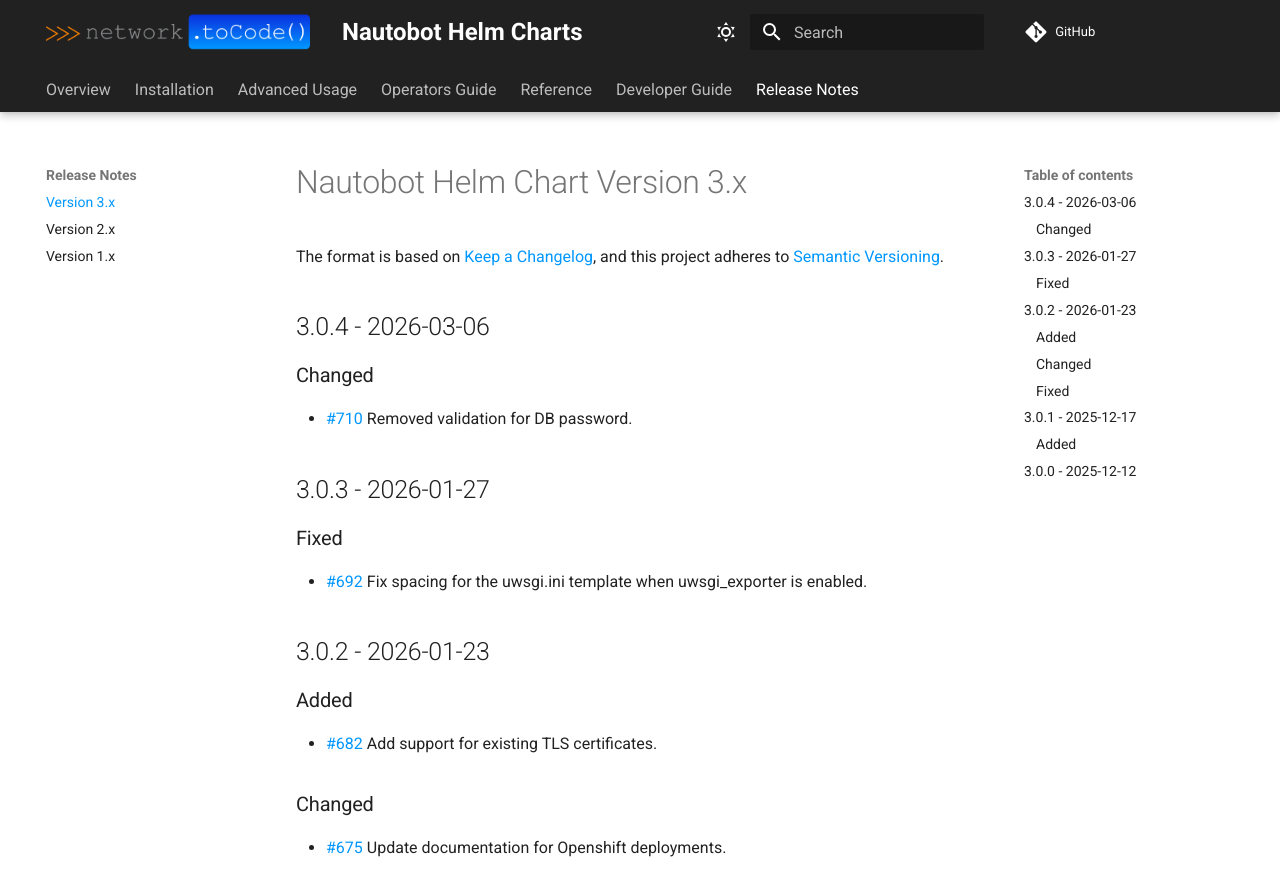
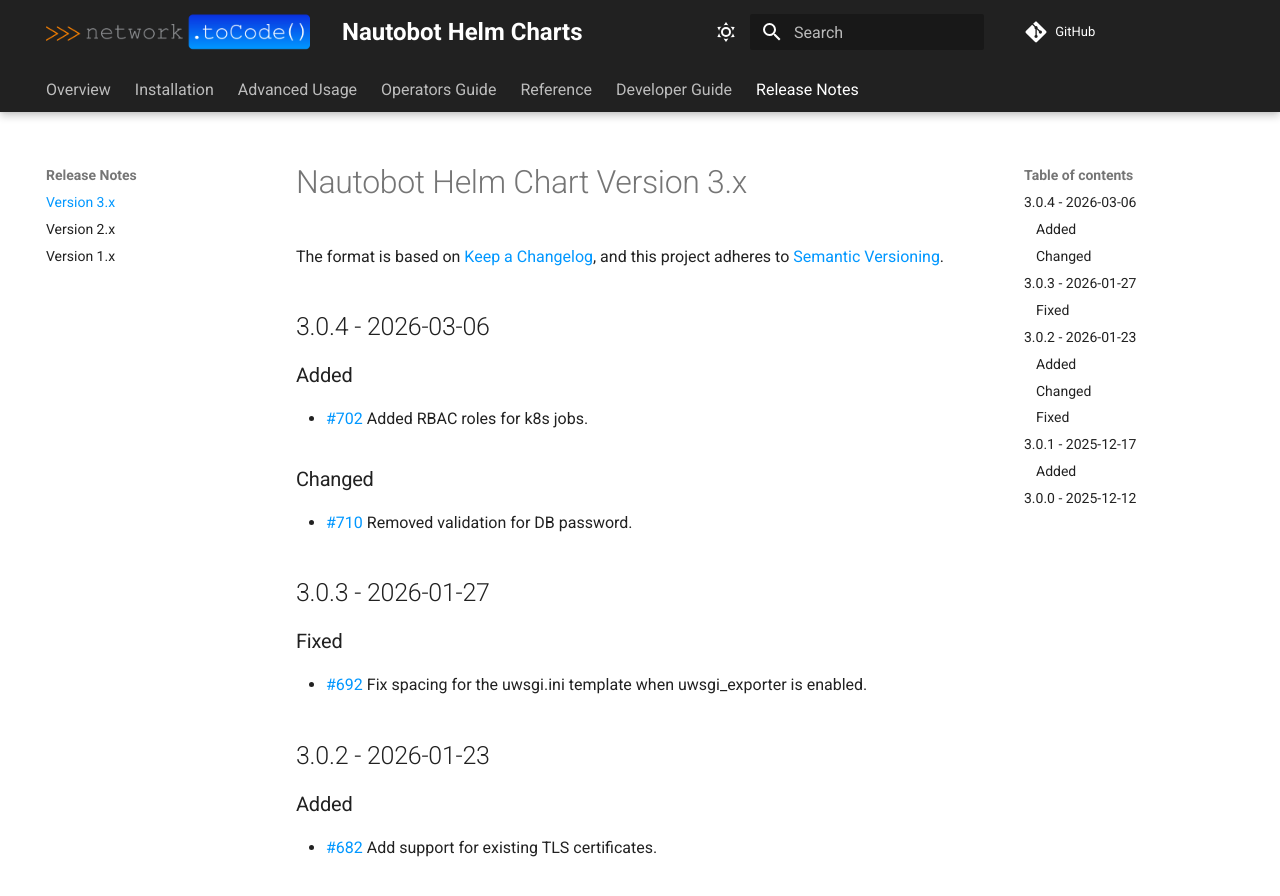
Before and after one commit to nautobot/helm-charts, an MkDocs documentation site: the page built from docs/release-notes/version-3.x.md, in a window 1280 px wide and 900 px high. Shown: the top 896 px of the window. Built offline with MkDocs 1.6.1 and Material for MkDocs 9.7.7, drawn with Linux system fonts in a browser that asks for light colours; comment, search, counter and statistics services are not loaded.

Commit message:
updated docs (#720)

```diff
--- a/docs/release-notes/version-3.x.md
+++ b/docs/release-notes/version-3.x.md
@@ -4,6 +4,10 @@
 and this project adheres to [Semantic Versioning](https://semver.org/spec/v2.0.0.html).
 
 ## 3.0.4 - 2026-03-06
+
+### Added
+
+* [#702](https://github.com/nautobot/helm-charts/pull/702) Added RBAC roles for k8s jobs.
 
 ### Changed
 
```
Also changed, not shown: 1 other file.
